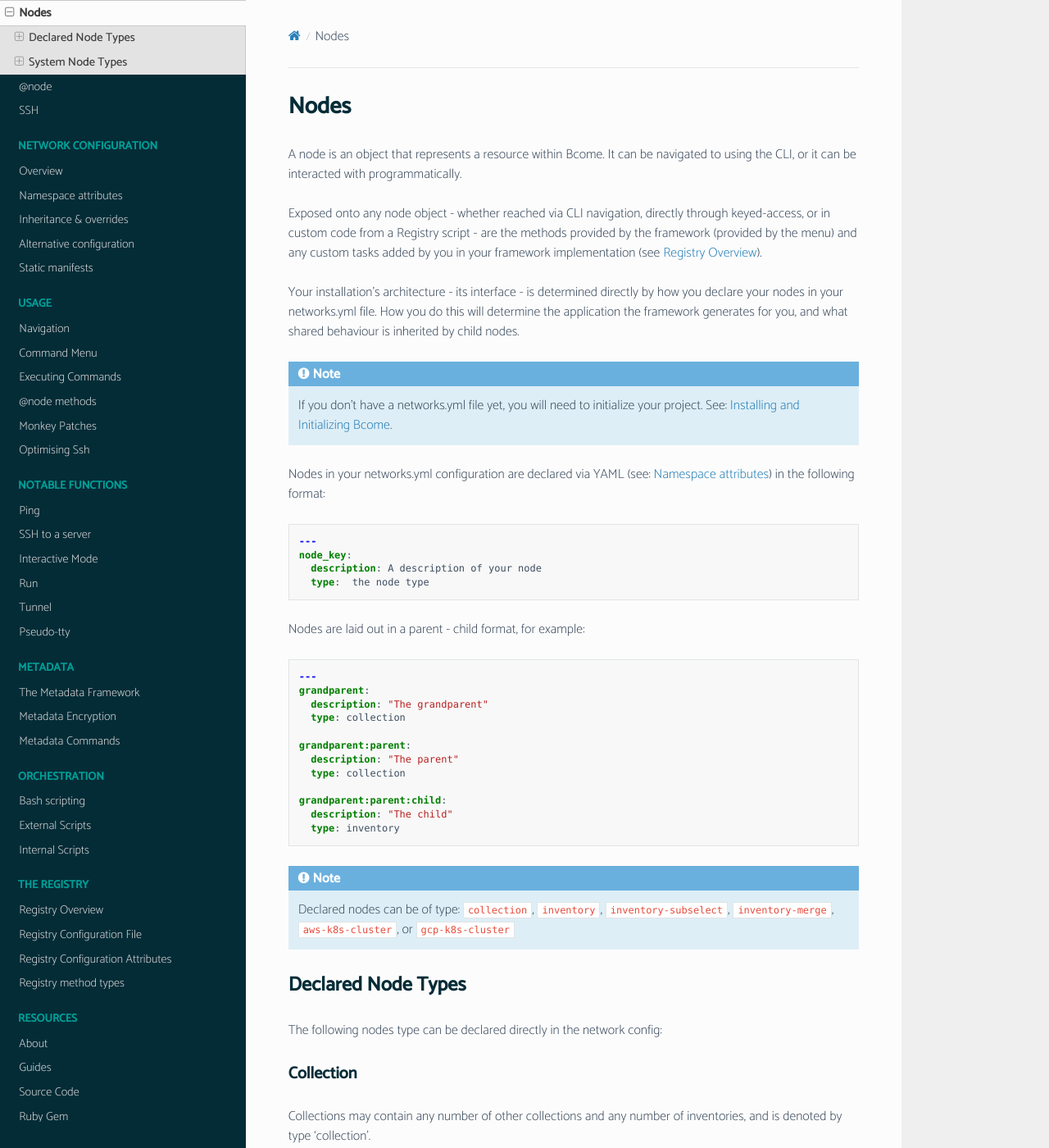
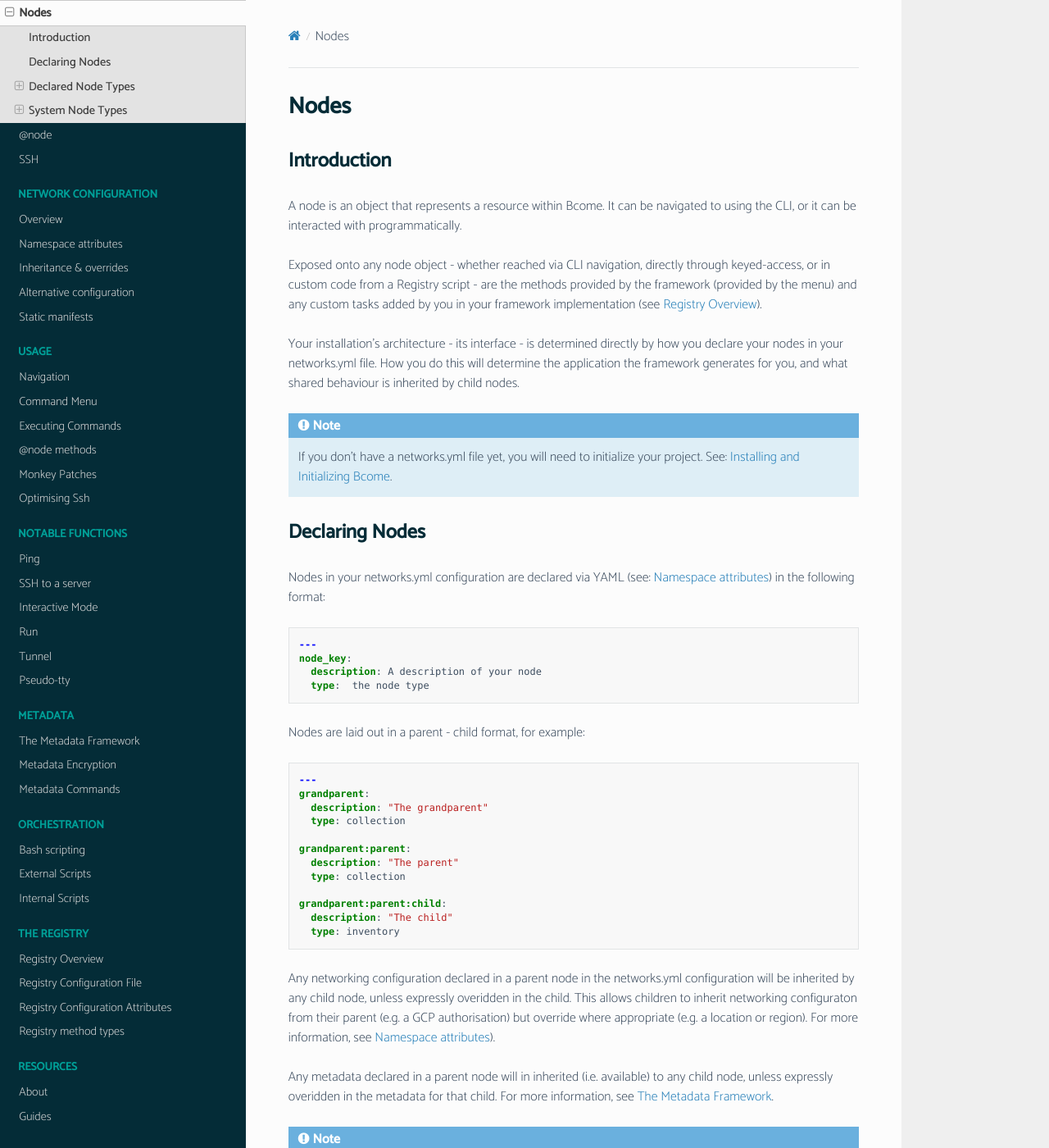
Before and after one commit to webzakimbo/bcome-read-the-docs, a Sphinx documentation site: the page built from docs/source/core-concepts/nodes.rst, in a window 1280 px wide and 1400 px high. Shown: the whole window at 82% size. Built offline with Sphinx 7.4.7 and the Read the Docs theme 2.0.0, drawn with Linux system fonts in a browser that asks for light colours; pages that are not in the unit, such as notebooks, are missing from menus.

Commit message:
Improved nodes doc

```diff
--- a/docs/source/core-concepts/nodes.rst
+++ b/docs/source/core-concepts/nodes.rst
@@ -6,6 +6,9 @@
 *****
 Nodes
 *****
+
+Introduction
+============
 
 A node is an object that represents a resource within Bcome. It can be navigated to using the CLI, or it can be interacted with programmatically.
 
@@ -16,6 +19,9 @@
 .. note::
 
    If you don't have a networks.yml file yet, you will need to initialize your project. See: :doc:`../getting-started/setting-up-your-project`.
+
+Declaring Nodes
+===============
 
 Nodes in your networks.yml configuration are declared via YAML (see: :doc:`../network/network-configuration-attributes`) in the following format:
 
@@ -42,6 +48,10 @@
    grandparent:parent:child:
      description: "The child"
      type: inventory
+
+Any networking configuration declared in a parent node in the networks.yml configuration will be inherited by any child node, unless expressly overidden in the child. This allows children to inherit networking configuraton from their parent (e.g. a GCP authorisation) but override where appropriate (e.g. a location or region). For more information, see :doc:`../network/network-configuration-attributes`).
+
+Any metadata declared in a parent node will in inherited (i.e. available) to any child node, unless expressly overidden in the metadata for that child. For more information, see :doc:`../metadata/metadata-framework`.
 
 .. note::
 
```
